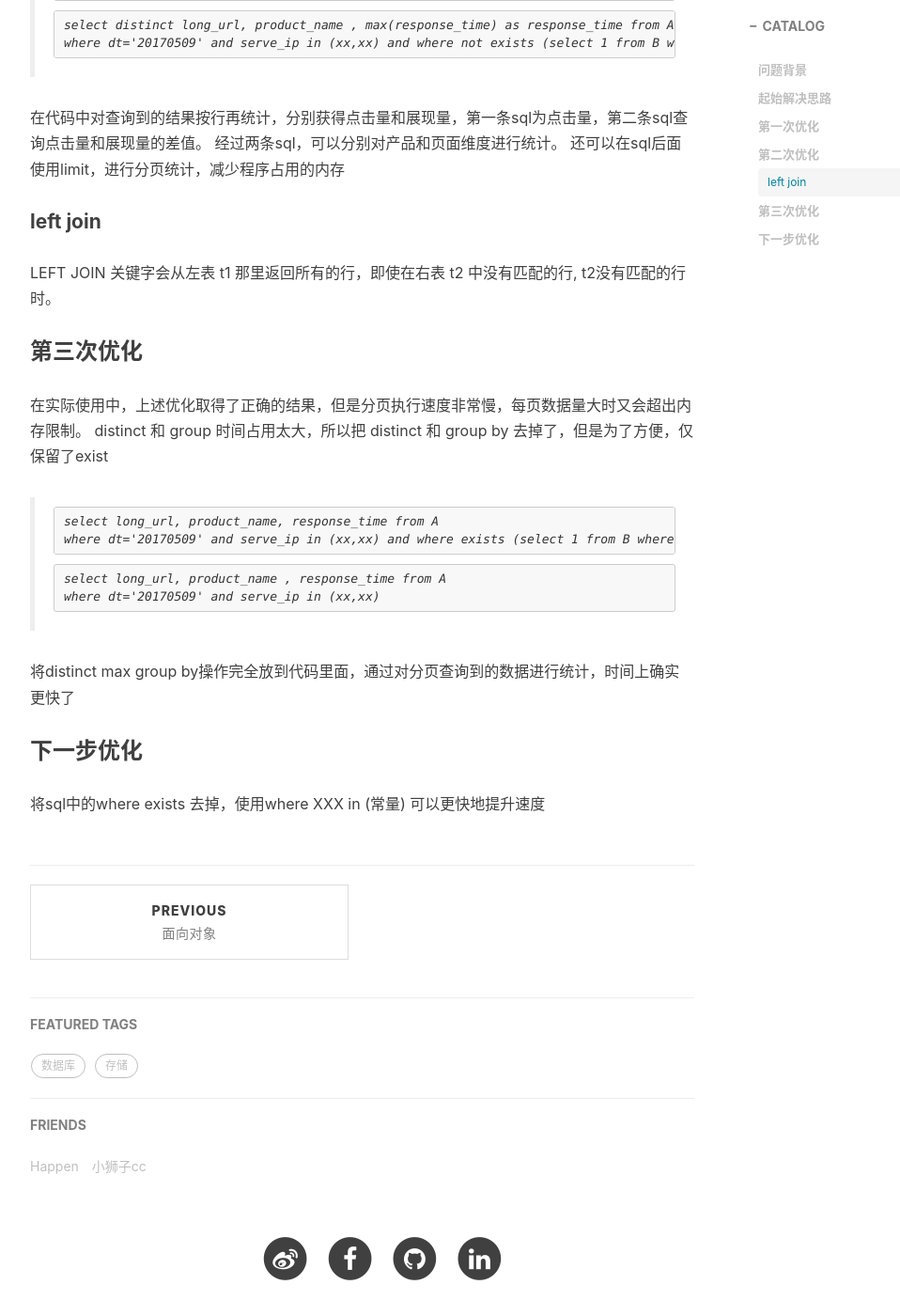
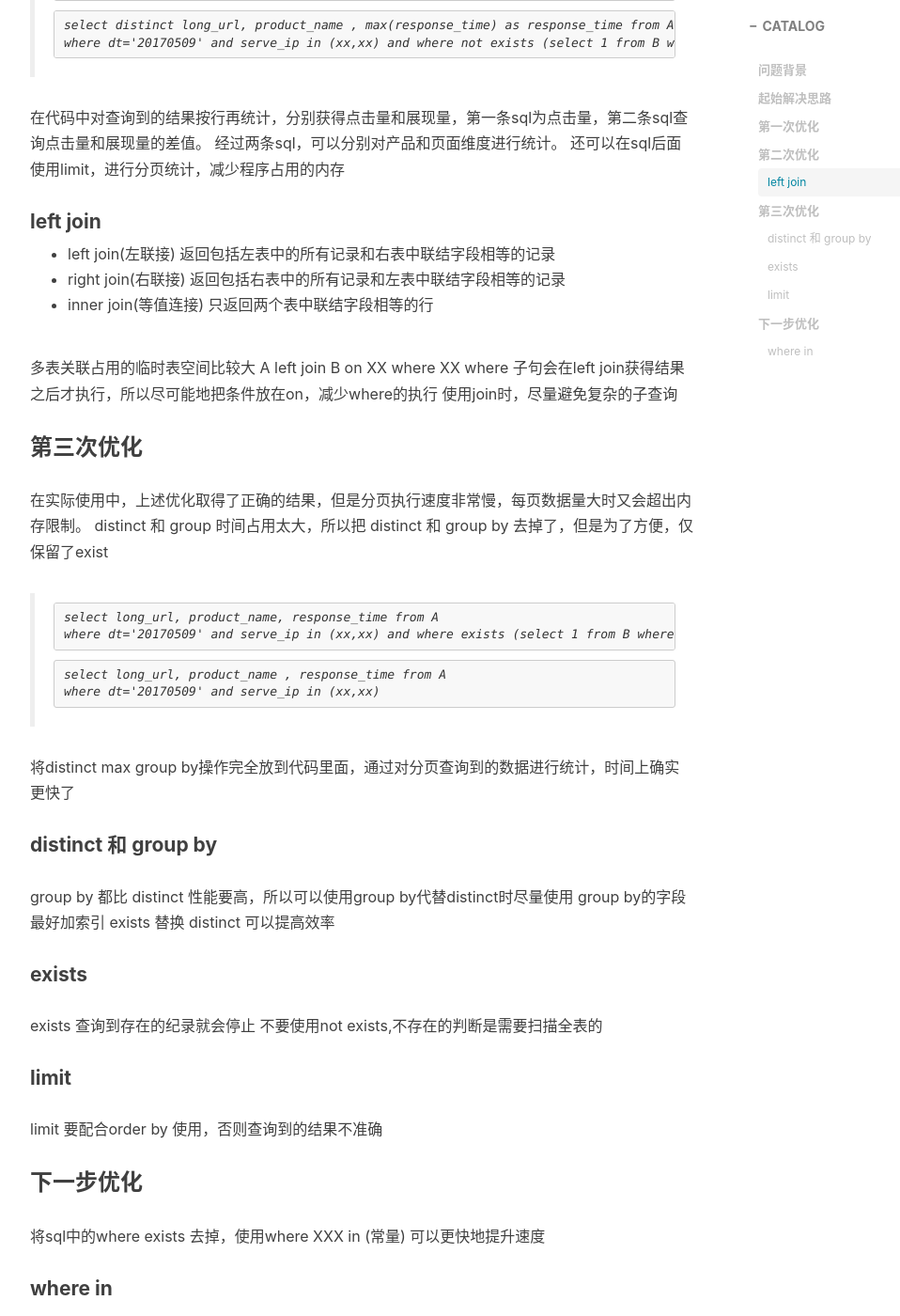
Before and after one commit to gaoweibupt/gaoweibupt.github.io, a Jekyll site: the page built from _posts/2017-05-09-sql.markdown, in a window 1280 px wide and 1400 px high, scrolled down 2253 px. Shown: the whole window at 94% size, without its empty margins (233-1191 px from the left). Built offline with Jekyll 4.4.1, drawn with Linux system fonts in a browser that asks for light colours; nearby versions of some CDN libraries; our own code applies the rules of GitHub Pages for plain Markdown files; comment, search, counter and statistics services are not loaded.

Commit message:
sql优化

```diff
--- a/_posts/2017-05-09-sql.markdown
+++ b/_posts/2017-05-09-sql.markdown
@@ -97,9 +97,15 @@ tags:
 还可以在sql后面使用limit，进行分页统计，减少程序占用的内存
 
 #### left join
-LEFT JOIN 关键字会从左表 t1 那里返回所有的行，即使在右表 t2 中没有匹配的行, t2没有匹配的行时。
 
+* left join(左联接) 返回包括左表中的所有记录和右表中联结字段相等的记录
+* right join(右联接) 返回包括右表中的所有记录和左表中联结字段相等的记录
+* inner join(等值连接) 只返回两个表中联结字段相等的行
 
+多表关联占用的临时表空间比较大
+A left join B on XX where XX
+where 子句会在left join获得结果之后才执行，所以尽可能地把条件放在on，减少where的执行
+使用join时，尽量避免复杂的子查询
 
 ### 第三次优化
 在实际使用中，上述优化取得了正确的结果，但是分页执行速度非常慢，每页数据量大时又会超出内存限制。
@@ -117,6 +123,20 @@ distinct 和 group 时间占用太大，所以把 distinct 和 group by 去掉
 
 将distinct max group by操作完全放到代码里面，通过对分页查询到的数据进行统计，时间上确实更快了
 
+#### distinct 和 group by
+group by 都比 distinct 性能要高，所以可以使用group by代替distinct时尽量使用
+group by的字段最好加索引
+exists 替换 distinct 可以提高效率
+
+#### exists
+exists 查询到存在的纪录就会停止
+不要使用not exists,不存在的判断是需要扫描全表的
+
+#### limit
+limit 要配合order by 使用，否则查询到的结果不准确
 
 ### 下一步优化
 将sql中的where exists 去掉，使用where XXX in (常量) 可以更快地提升速度
+
+#### where in
+where in 采用or进行比较，
```
